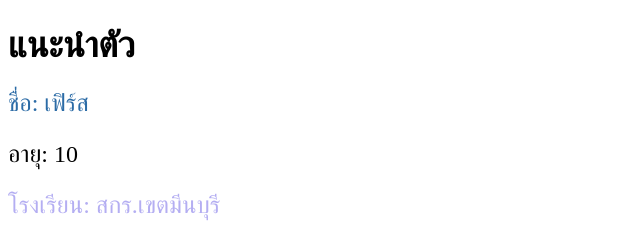
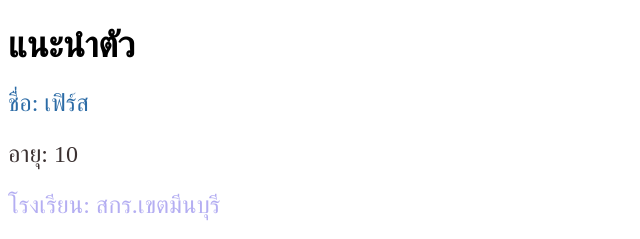
Before and after one commit to Athens04/Theo.github.io, a plain HTML site: page index.html in a window 1280 px wide. Shown: the top 239 px of the page, 0-640 px from the left. Drawn offline with Linux system fonts and the light colour scheme.

Commit message:
Update index.html

```diff
--- a/index.html
+++ b/index.html
@@ -13,7 +13,7 @@
 
         /* ข้อมูลแต่ละหัวข้อ */
         .name { color: #2B6BA6; font-size: 24px; } /* สามารถเปลี่ยนสีตรง color ได้ */
-        .age { color: #000000; font-size: 24px; } /* สามารถเปลี่ยนสีตรง color นี้ได้ */
+        .age { color: #3B3131; font-size: 24px; } /* สามารถเปลี่ยนสีตรง color นี้ได้ */
         .school { color: #B4AEF2; font-size: 24px; } /* สามารถเปลี่ยนสีตรง color ได้ */
         .favorite-color { color: #CCC9FF; font-size: 24px; } /* สามารถเปลี่ยนสีตรง color ได้ */
         .hobby { color: #6AA177; font-size: 24px; } /* สามารถเปลี่ยนสีตรง color ได้ */
```
